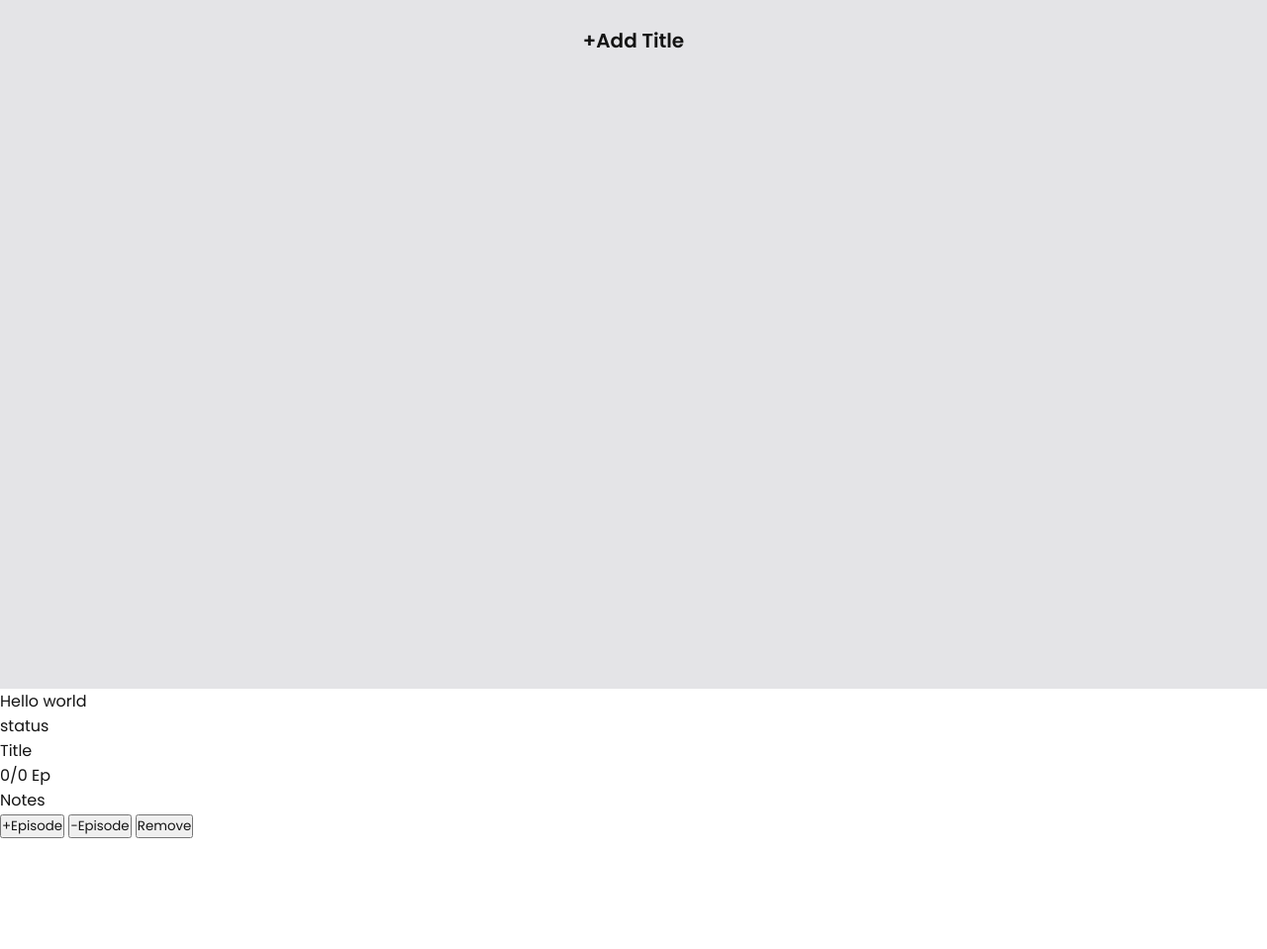
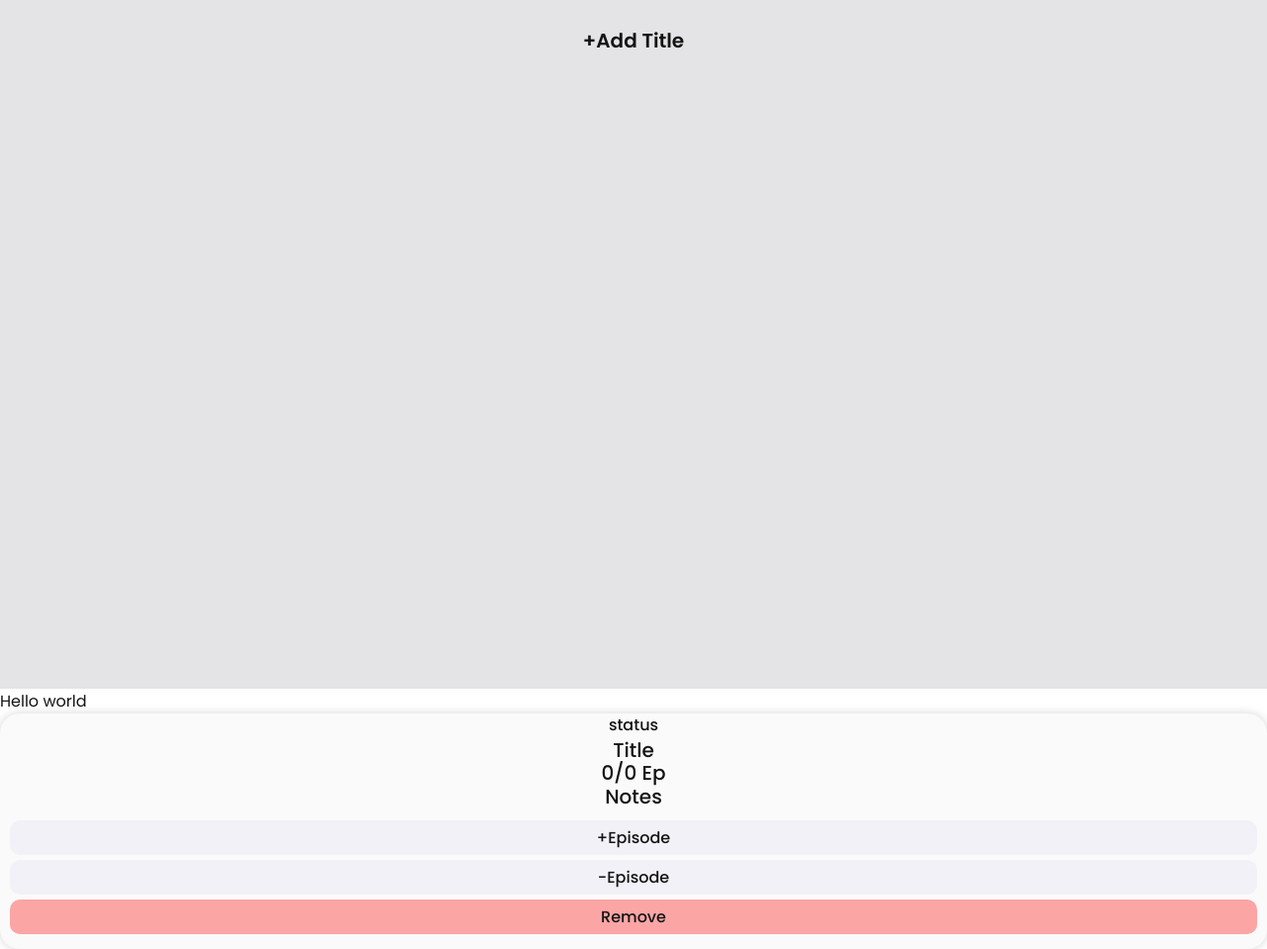
Before and after one commit to qvarkk/anime-watch-list, a plain HTML site: page index.html in a window 1280 px wide. Shown: the part 79-1038 px from the top of the page at 99% size. Before the commit the page ends 926 px from the top, so only its background shows below. Drawn offline with Linux system fonts and the light colour scheme.

Commit message:
Changed titles grid layout

```diff
--- a/style.css
+++ b/style.css
@@ -1,6 +1,7 @@
 :root {
   --color-50: #fafafa;
   --color-100: #f4f4f5;
+  --color-150: #f1f1f7;
   --color-200: #e4e4e7;
   --color-300: #d4d4d8;
   --color-400: #a1a1aa;
@@ -10,6 +11,10 @@
   --color-800: #27272a;
   --color-900: #18181b;
   --color-990: #141414;
+  --color-hold: var(--color-300);
+  --color-watch: #bef264;
+  --color-fin: #d8b4fe;
+  --color-remove: #fca5a5;
 
   --fs-300: 1rem;
   --fs-400: 1.25rem;
@@ -31,6 +36,7 @@
 html,
 body {
   height: 100%;
+  position: relative;
 }
 
 a {
@@ -39,6 +45,7 @@ a {
 }
 
 /*End "global styles", idk how this called
+
   Header Start*/
 
 .box {
@@ -68,6 +75,7 @@ a {
 }
 
 /*Header End
+
   Main Start */
 
 .main {
@@ -103,9 +111,99 @@ a {
 }
 
 .titles-grid {
+  padding: 15px;
+  width: 100%;
+  height: 100%;
   display: grid;
-  grid-template: repeat(auto-fit, minmax(200px, 1fr)) / repeat(
+  gap: 15px;
+  grid-template: repeat(auto-fit, minmax(275px, 1fr)) / repeat(
       auto-fit,
-      minmax(200px, 1fr)
+      minmax(225px, 1fr)
     );
 }
+
+/* Card Styles (cards appearing with js) */
+
+.title-card {
+  background-color: var(--color-50);
+  border-radius: 20px;
+  box-shadow: 0 0 10px rgba(0, 0, 0, 0.17);
+  position: relative;
+  padding: 28px 10px 15px 10px;
+  line-height: 1.15rem;
+  display: flex;
+  flex-direction: column;
+  align-items: center;
+  text-align: center;
+  justify-content: space-between;
+  gap: 15px;
+}
+
+.card-status {
+  position: absolute;
+  top: 0;
+  left: 0;
+  width: 100%;
+  height: 25px;
+  background-color: var(--color-accent);
+  text-align: center;
+  font-weight: 500;
+  border-radius: 20px 20px 0 0;
+  display: flex;
+  align-items: center;
+  justify-content: center;
+}
+
+.hold {
+  background-color: var(--color-hold);
+}
+
+.watch {
+  background-color: var(--color-watch);
+}
+
+.fin {
+  background-color: var(--color-fin);
+}
+
+.card-paras {
+  display: flex;
+  flex-direction: column;
+  gap: 5px;
+}
+
+.card-paras > p {
+  font-size: var(--fs-400);
+  font-weight: 500;
+}
+
+.card-buttons {
+  width: 100%;
+  justify-self: end;
+  display: flex;
+  flex-direction: column;
+  justify-content: end;
+  align-items: stretch;
+  gap: 5px;
+}
+
+.card-buttons > button {
+  font-size: var(--fs-300);
+  font-weight: 500;
+  padding: 5px;
+  border: none;
+  border-radius: 10px;
+  background-color: var(--color-150);
+}
+
+.card-buttons > button:nth-child(3) {
+  background-color: var(--color-remove);
+}
+
+.card-buttons > button:hover {
+  box-shadow: inset 50px 50px 0 rgba(0, 0, 0, 0.05);
+}
+
+.card-buttons > button:active {
+  box-shadow: inset 50px 50px 0 rgba(0, 0, 0, 0.1);
+}
```
